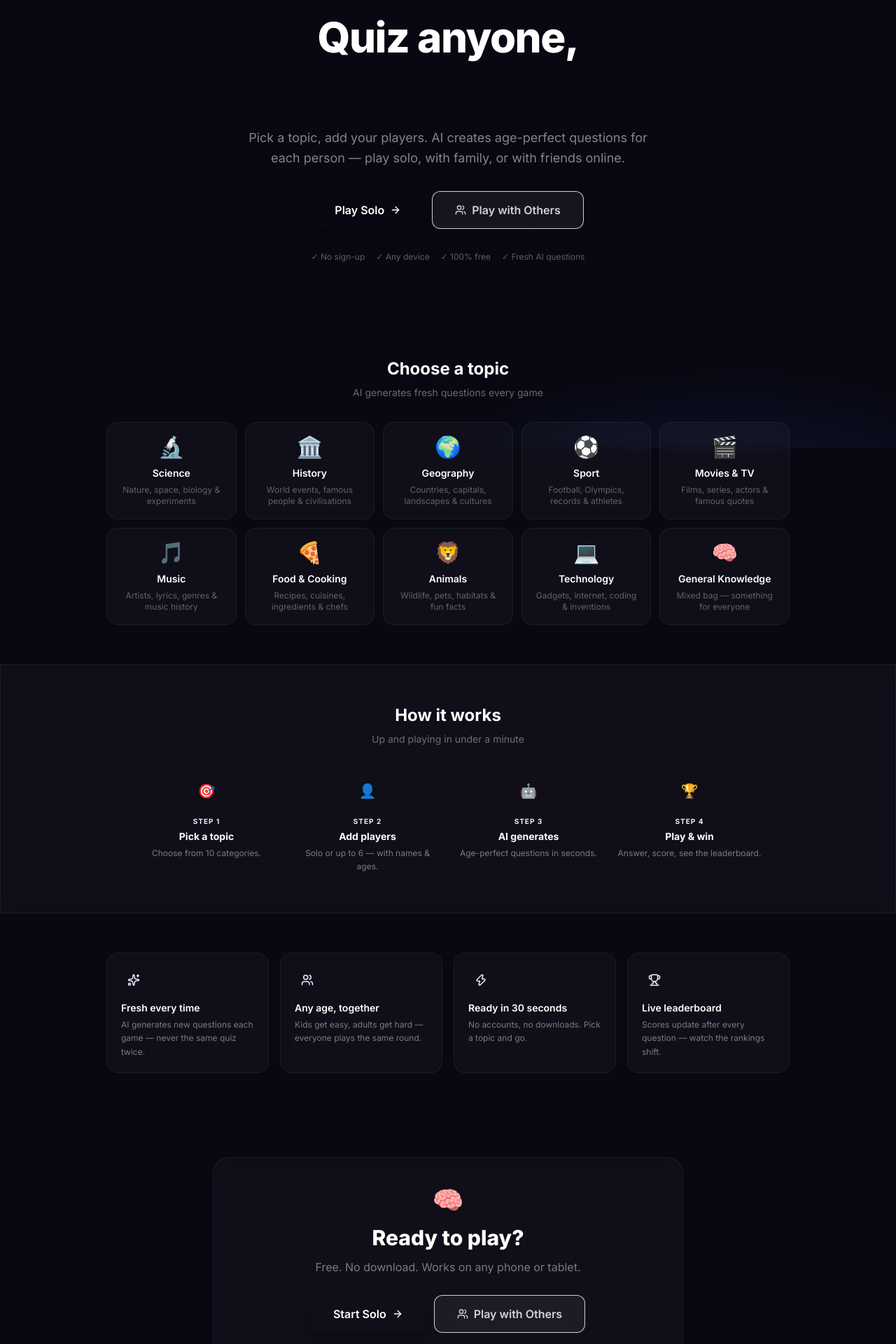
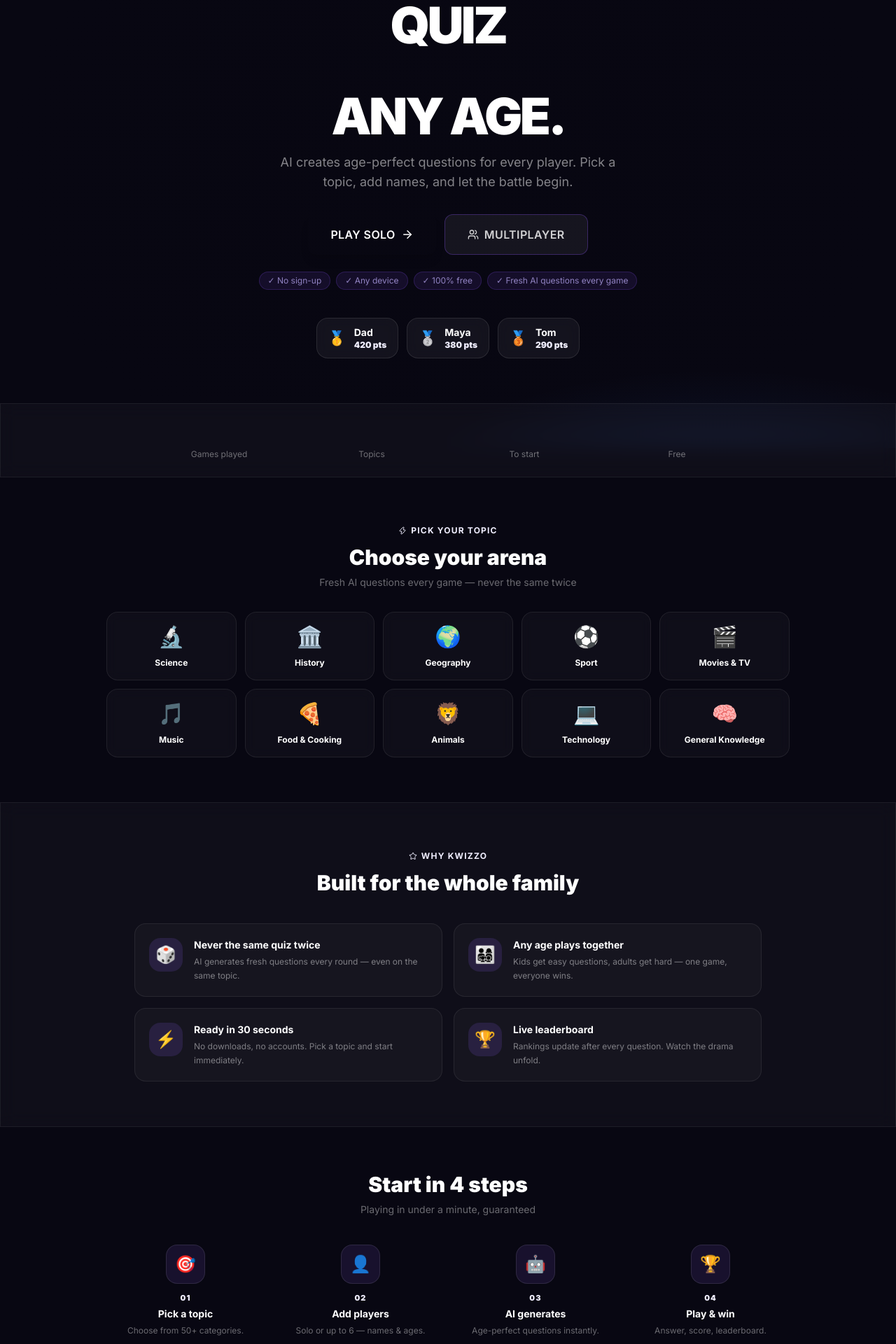
Before and after one commit to infosiva/kwizzo, a Next.js app: page / in a window 1280 px wide. Shown: the part 160-2080 px from the top of the page at 70% size. Built offline with nearby package versions, Linux system fonts and the light colour scheme.

Commit message:
feat: add AdUnit banner to homepage between steps and CTA + fix prop types

```diff
--- a/app/page.tsx
+++ b/app/page.tsx
@@ -1,14 +1,22 @@
 import Link from 'next/link'
-import { ArrowRight, Sparkles, Zap, Trophy, Users } from 'lucide-react'
+import { ArrowRight, Sparkles, Zap, Users, Star } from 'lucide-react'
 import config from '@/vertical.config'
 import { theme, btn } from '@/lib/theme'
 import { isAiTool } from '@/vertical.config'
+import AdUnit from '@/components/AdUnit'
 
 const FEATURES = [
-  { icon: <Sparkles size={18} />, title: 'Fresh every time', desc: 'AI generates new questions each game — never the same quiz twice.' },
-  { icon: <Users size={18} />,    title: 'Any age, together', desc: 'Kids get easy, adults get hard — everyone plays the same round.' },
-  { icon: <Zap size={18} />,      title: 'Ready in 30 seconds', desc: 'No accounts, no downloads. Pick a topic and go.' },
-  { icon: <Trophy size={18} />,   title: 'Live leaderboard', desc: 'Scores update after every question — watch the rankings shift.' },
+  { icon: '🎲', title: 'Never the same quiz twice', desc: 'AI generates fresh questions every round — even on the same topic.' },
+  { icon: '👨‍👩‍👧‍👦', title: 'Any age plays together', desc: 'Kids get easy questions, adults get hard — one game, everyone wins.' },
+  { icon: '⚡', title: 'Ready in 30 seconds', desc: 'No downloads, no accounts. Pick a topic and start immediately.' },
+  { icon: '🏆', title: 'Live leaderboard', desc: 'Rankings update after every question. Watch the drama unfold.' },
+]
+
+const STATS = [
+  { n: '10k+', l: 'Games played' },
+  { n: '50+',  l: 'Topics' },
+  { n: '< 30s', l: 'To start' },
+  { n: '100%',  l: 'Free' },
 ]
 
 export default function HomePage() {
@@ -17,127 +25,171 @@ export default function HomePage() {
   return (
     <div className="overflow-hidden">
 
-      {/* ── HERO ─────────────────────────────────────────── */}
-      <section className="relative px-4 sm:px-6 pt-10 sm:pt-16 pb-12 sm:pb-20 max-w-4xl mx-auto text-center">
-        {/* Soft glow blob */}
-        <div className={`absolute top-0 left-1/2 -translate-x-1/2 w-[600px] h-[400px] rounded-full opacity-15 blur-3xl -z-10 bg-gradient-to-br ${theme.gradient}`} />
+      {/* ── HERO — arcade/game scoreboard style ─────────────── */}
+      <section className="relative px-4 sm:px-6 pt-8 sm:pt-14 pb-10 sm:pb-16 max-w-5xl mx-auto">
+        {/* Subtle neon grid overlay */}
+        <div className="absolute inset-0 -z-10 opacity-[0.04]"
+          style={{
+            backgroundImage: 'linear-gradient(rgba(139,92,246,1) 1px, transparent 1px), linear-gradient(90deg, rgba(139,92,246,1) 1px, transparent 1px)',
+            backgroundSize: '40px 40px'
+          }}
+        />
+        <div className={`absolute top-0 left-1/2 -translate-x-1/2 w-[500px] h-[300px] rounded-full opacity-20 blur-3xl -z-10 bg-gradient-to-br ${theme.gradient}`} />
 
-        <div className="fade-up">
-          <div className={`inline-flex items-center gap-2 px-3 py-1 rounded-full ${theme.badge} text-xs font-medium mb-7`}>
-            <Sparkles size={11} /> AI-powered · Free to play
+        <div className="text-center">
+          <div className={`inline-flex items-center gap-2 px-3 py-1 rounded-full ${theme.badge} text-xs font-bold mb-6 border border-violet-500/30 uppercase tracking-widest`}>
+            <Sparkles size={10} /> AI-powered · Free · No sign-up
           </div>
 
-          <h1 className="text-3xl sm:text-4xl md:text-6xl font-extrabold leading-tight tracking-tight mb-4">
-            <span className="text-white">Quiz anyone,</span><br />
-            <span className={theme.gradientText}>any age.</span>
+          {/* Stacked uppercase block headline — arcade game feel */}
+          <h1 className="text-4xl sm:text-5xl md:text-7xl font-black leading-[0.9] tracking-tighter mb-5">
+            <span className="text-white block">QUIZ</span>
+            <span className={`${theme.gradientText} block`}>ANYONE,</span>
+            <span className="text-white block">ANY AGE.</span>
           </h1>
 
-          <p className="text-white/50 text-base sm:text-lg mb-6 sm:mb-8 max-w-xl mx-auto leading-relaxed">
-            Pick a topic, add your players. AI creates age-perfect questions for each person — play solo, with family, or with friends online.
+          <p className="text-white/50 text-base sm:text-lg mb-8 max-w-lg mx-auto">
+            AI creates age-perfect questions for every player. Pick a topic, add names, and let the battle begin.
           </p>
 
-          {/* Two CTAs: solo play + create room */}
-          <div className="flex flex-col sm:flex-row gap-3 justify-center mb-8">
-            <Link href="/play?mode=solo" className={btn.primary + ' text-base px-8 py-3.5'}>
-              Play Solo <ArrowRight size={16} />
+          <div className="flex flex-col sm:flex-row gap-3 justify-center mb-6">
+            <Link href="/play?mode=solo" className={btn.primary + ' text-base px-8 py-4 font-black tracking-wide'}>
+              PLAY SOLO <ArrowRight size={18} />
             </Link>
-            <Link href="/play?mode=group" className={btn.secondary + ' text-base px-8 py-3.5'}>
-              <Users size={16} /> Play with Others
+            <Link href="/play?mode=group" className={btn.secondary + ' text-base px-8 py-4 font-black tracking-wide'}>
+              <Users size={16} /> MULTIPLAYER
             </Link>
           </div>
 
-          <div className="flex flex-wrap items-center gap-4 justify-center text-xs text-white/35">
-            <span>✓ No sign-up</span>
-            <span>✓ Any device</span>
-            <span>✓ 100% free</span>
-            <span>✓ Fresh AI questions</span>
+          <div className="flex flex-wrap items-center gap-2 justify-center">
+            {['✓ No sign-up', '✓ Any device', '✓ 100% free', '✓ Fresh AI questions every game'].map(f => (
+              <span key={f} className="text-xs text-violet-300/70 bg-violet-500/10 border border-violet-500/20 px-3 py-1 rounded-full">{f}</span>
+            ))}
           </div>
+        </div>
+
+        {/* Fake leaderboard — decorative social proof */}
+        <div className="hidden md:flex justify-center gap-3 mt-10">
+          {[
+            { name: 'Dad', score: 420, emoji: '🥇' },
+            { name: 'Maya', score: 380, emoji: '🥈' },
+            { name: 'Tom', score: 290, emoji: '🥉' },
+          ].map((p) => (
+            <div key={p.name} className="flex items-center gap-3 px-4 py-2.5 rounded-2xl bg-white/[0.05] border border-white/10 backdrop-blur-sm">
+              <span className="text-xl">{p.emoji}</span>
+              <div>
+                <div className="text-white font-bold text-sm">{p.name}</div>
+                <div className={`text-xs font-black ${theme.textAccent}`}>{p.score} pts</div>
+              </div>
+            </div>
+          ))}
         </div>
       </section>
 
-      {/* ── TOPIC GRID ────────────────────────────────────── */}
-      <section id="subjects" className="py-10 sm:py-14 px-4 sm:px-6 max-w-5xl mx-auto">
+      {/* ── STATS BAR ──────────────────────────────────────── */}
+      <section className="border-y border-white/[0.06] py-6 glass">
+        <div className="max-w-4xl mx-auto px-6 grid grid-cols-2 md:grid-cols-4 gap-6 text-center">
+          {STATS.map(s => (
+            <div key={s.l}>
+              <div className={`text-2xl sm:text-3xl font-black ${theme.gradientText}`}>{s.n}</div>
+              <div className="text-white/40 text-xs mt-1">{s.l}</div>
+            </div>
+          ))}
+        </div>
+      </section>
+
+      {/* ── TOPIC GRID ──────────────────────────────────────── */}
+      <section id="subjects" className="py-12 sm:py-16 px-4 sm:px-6 max-w-5xl mx-auto">
         <div className="text-center mb-8">
-          <h2 className="text-2xl font-bold text-white mb-2">Choose a topic</h2>
-          <p className="text-white/40 text-sm">AI generates fresh questions every game</p>
+          <div className={`inline-flex items-center gap-1.5 text-xs font-bold uppercase tracking-widest ${theme.textAccent} mb-3`}>
+            <Zap size={12} /> Pick your topic
+          </div>
+          <h2 className="text-2xl sm:text-3xl font-black text-white">Choose your arena</h2>
+          <p className="text-white/40 text-sm mt-2">Fresh AI questions every game — never the same twice</p>
         </div>
         <div className="grid grid-cols-2 sm:grid-cols-3 md:grid-cols-5 gap-3">
           {subjects.map(subject => (
             <Link
               key={subject.id}
               href={`/play?mode=solo&subject=${subject.id}`}
-              className={`${theme.card} ${theme.cardHover} ${theme.glowHover} p-4 flex flex-col gap-1.5 group text-center items-center rounded-2xl transition-all`}
+              className={`group ${theme.card} ${theme.cardHover} p-4 flex flex-col gap-2 text-center items-center rounded-2xl transition-all border border-white/[0.08] hover:border-violet-500/40 hover:scale-105`}
             >
-              <span className="text-3xl mb-1">{subject.icon}</span>
-              <span className="font-semibold text-white text-sm">{subject.label}</span>
-              <span className="text-white/35 text-xs leading-snug hidden sm:block">{subject.desc}</span>
+              <span className="text-3xl mb-1 group-hover:scale-110 transition-transform">{subject.icon}</span>
+              <span className="font-bold text-white text-xs">{subject.label}</span>
             </Link>
           ))}
         </div>
       </section>
 
-      {/* ── HOW IT WORKS ──────────────────────────────────── */}
-      <section id="how-it-works" className="py-10 sm:py-14 px-4 sm:px-6 glass border-y border-white/[0.05]">
+      {/* ── WHY KWIZZO ──────────────────────────────────────── */}
+      <section id="how-it-works" className="py-12 sm:py-16 px-4 sm:px-6 glass border-y border-white/[0.05]">
         <div className="max-w-4xl mx-auto">
           <div className="text-center mb-10">
-            <h2 className="text-2xl font-bold text-white mb-2">How it works</h2>
-            <p className="text-white/40 text-sm">Up and playing in under a minute</p>
+            <div className={`inline-flex items-center gap-1.5 text-xs font-bold uppercase tracking-widest ${theme.textAccent} mb-3`}>
+              <Star size={12} /> Why Kwizzo
+            </div>
+            <h2 className="text-2xl sm:text-3xl font-black text-white">Built for the whole family</h2>
           </div>
-          <div className="grid grid-cols-2 md:grid-cols-4 gap-6">
-            {[
-              { icon: '🎯', step: '1', title: 'Pick a topic', desc: 'Choose from 10 categories.' },
-              { icon: '👤', step: '2', title: 'Add players', desc: 'Solo or up to 6 — with names & ages.' },
-              { icon: '🤖', step: '3', title: 'AI generates', desc: 'Age-perfect questions in seconds.' },
-              { icon: '🏆', step: '4', title: 'Play & win', desc: 'Answer, score, see the leaderboard.' },
-            ].map(step => (
-              <div key={step.step} className="text-center">
-                <div className={`w-12 h-12 rounded-2xl bg-gradient-to-br ${theme.gradient} flex items-center justify-center text-xl mx-auto mb-3`}>
-                  {step.icon}
+          <div className="grid grid-cols-1 sm:grid-cols-2 gap-4">
+            {FEATURES.map(f => (
+              <div key={f.title} className="flex gap-4 p-5 rounded-2xl bg-white/[0.03] border border-white/[0.07]">
+                <div className={`w-12 h-12 flex-shrink-0 rounded-2xl flex items-center justify-center text-2xl`}
+                  style={{ background: 'rgba(139,92,246,0.15)' }}>
+                  {f.icon}
                 </div>
-                <div className={`text-[10px] font-bold ${theme.textAccent} mb-1 uppercase tracking-widest`}>Step {step.step}</div>
-                <h3 className="font-bold text-white text-sm mb-1">{step.title}</h3>
-                <p className="text-white/45 text-xs leading-relaxed">{step.desc}</p>
+                <div>
+                  <h3 className="font-bold text-white text-sm mb-1">{f.title}</h3>
+                  <p className="text-white/45 text-xs leading-relaxed">{f.desc}</p>
+                </div>
               </div>
             ))}
           </div>
         </div>
       </section>
 
-      {/* ── FEATURES ──────────────────────────────────────── */}
-      <section className="py-10 sm:py-14 px-4 sm:px-6 max-w-5xl mx-auto">
-        <div className="grid sm:grid-cols-2 md:grid-cols-4 gap-4">
-          {FEATURES.map(f => (
-            <div key={f.title} className={`${theme.card} p-5 flex flex-col gap-3 rounded-2xl`}>
-              <div className={`w-9 h-9 rounded-xl ${theme.solidLight} flex items-center justify-center ${theme.textAccent}`}>
-                {f.icon}
+      {/* ── HOW IT WORKS ────────────────────────────────────── */}
+      <section className="py-12 sm:py-16 px-4 sm:px-6 max-w-5xl mx-auto">
+        <div className="text-center mb-10">
+          <h2 className="text-2xl sm:text-3xl font-black text-white mb-2">Start in 4 steps</h2>
+          <p className="text-white/40 text-sm">Playing in under a minute, guaranteed</p>
+        </div>
+        <div className="grid grid-cols-2 md:grid-cols-4 gap-6">
+          {[
+            { icon: '🎯', step: '01', title: 'Pick a topic', desc: 'Choose from 50+ categories.' },
+            { icon: '👤', step: '02', title: 'Add players', desc: 'Solo or up to 6 — names & ages.' },
+            { icon: '🤖', step: '03', title: 'AI generates', desc: 'Age-perfect questions instantly.' },
+            { icon: '🏆', step: '04', title: 'Play & win', desc: 'Answer, score, leaderboard.' },
+          ].map(step => (
+            <div key={step.step} className="text-center group">
+              <div className={`w-14 h-14 rounded-2xl flex items-center justify-center text-2xl mx-auto mb-3 border border-white/10 group-hover:scale-110 transition-transform`}
+                style={{ background: 'rgba(139,92,246,0.12)' }}>
+                {step.icon}
               </div>
-              <div>
-                <h4 className="font-semibold text-white text-sm mb-1">{f.title}</h4>
-                <p className="text-white/45 text-xs leading-relaxed">{f.desc}</p>
-              </div>
+              <div className={`text-[11px] font-black ${theme.textAccent} mb-1 uppercase tracking-widest`}>{step.step}</div>
+              <h3 className="font-bold text-white text-sm mb-1">{step.title}</h3>
+              <p className="text-white/40 text-xs leading-relaxed">{step.desc}</p>
             </div>
           ))}
         </div>
       </section>
 
-      {/* ── CTA ───────────────────────────────────────────── */}
-      <section className="py-10 sm:py-16 px-4 sm:px-6">
-        <div className={`max-w-2xl mx-auto text-center glass rounded-3xl p-6 sm:p-10 border ${theme.border} relative overflow-hidden`}>
-          <div className={`absolute inset-0 bg-gradient-to-br ${theme.gradient} opacity-5 rounded-3xl`} />
-          <div className="text-4xl mb-4 relative">🧠</div>
-          <h2 className="text-2xl md:text-3xl font-extrabold text-white mb-3 relative">Ready to play?</h2>
-          <p className="text-white/45 mb-7 text-base relative">Free. No download. Works on any phone or tablet.</p>
-          <div className="flex flex-col sm:flex-row gap-3 justify-center relative">
-            <Link href="/play?mode=solo" className={btn.primary + ' text-base px-8 py-3.5'}>
-              Start Solo <ArrowRight size={16} />
-            </Link>
-            <Link href="/play?mode=group" className={btn.secondary + ' text-base px-8 py-3.5'}>
-              <Users size={16} /> Play with Others
-            </Link>
+      {/* ── AD — between steps and CTA ── */}
+      <div className="px-4 sm:px-6 pb-6 max-w-2xl mx-auto w-full">
+        <AdUnit size="banner" />
+      </div>
+
+      {/* ── CTA FOOTER ──────────────────────────────────────── */}
+      <section className="py-12 sm:py-16 px-4 sm:px-6 glass border-t border-white/[0.05]">
+        <div className="max-w-2xl mx-auto text-center">
+          <div className="text-5xl mb-4">🎮</div>
+          <h2 className="text-2xl sm:text-3xl font-black text-white mb-3">Ready to play?</h2>
+          <p className="text-white/45 mb-6 text-sm">No account needed. Start a game in 30 seconds.</p>
+          <div className="flex flex-col sm:flex-row gap-3 justify-center">
+            <Link href="/play?mode=solo"  className={btn.primary  + ' text-base px-10 py-4 font-black'}>Play Solo ⚡</Link>
+            <Link href="/play?mode=group" className={btn.secondary + ' text-base px-10 py-4 font-black'}>Play with Family 👨‍👩‍👧‍👦</Link>
           </div>
         </div>
       </section>
-
     </div>
   )
 }
--- a/components/AdUnit.tsx
+++ b/components/AdUnit.tsx
@@ -4,6 +4,8 @@ import { useEffect, useRef, useState } from 'react'
 interface AdUnitProps {
   size?: 'banner' | 'rectangle'
   className?: string
+  slot?: string    // forward-compat with AdSense slot IDs (unused internally)
+  format?: string  // forward-compat (unused internally)
 }
 
 // ── Adsterra keys for kwizzo.app (approved 2026-05-04) ───────────────────────
```
